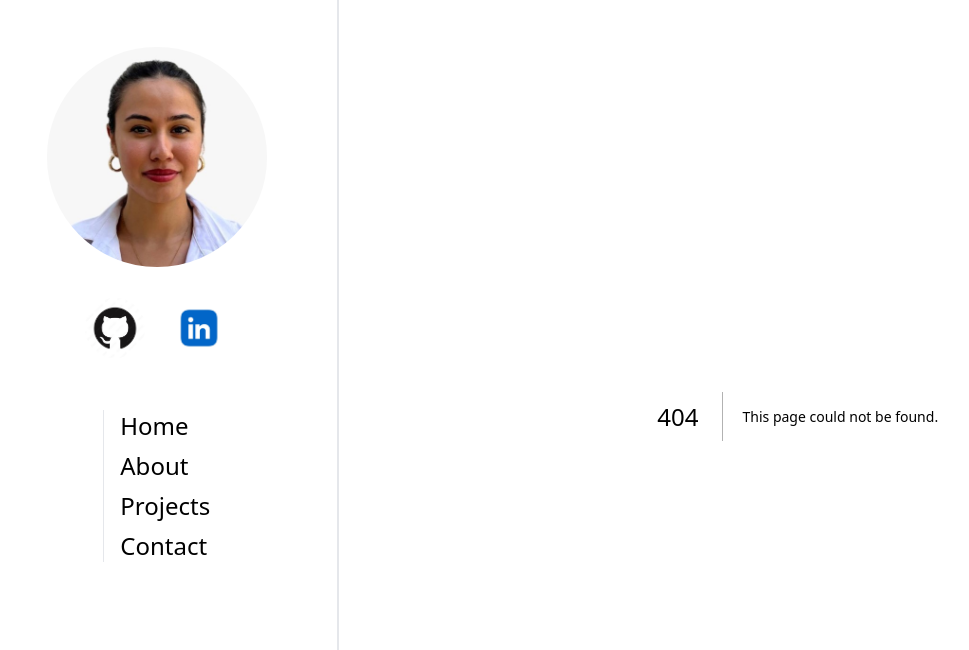
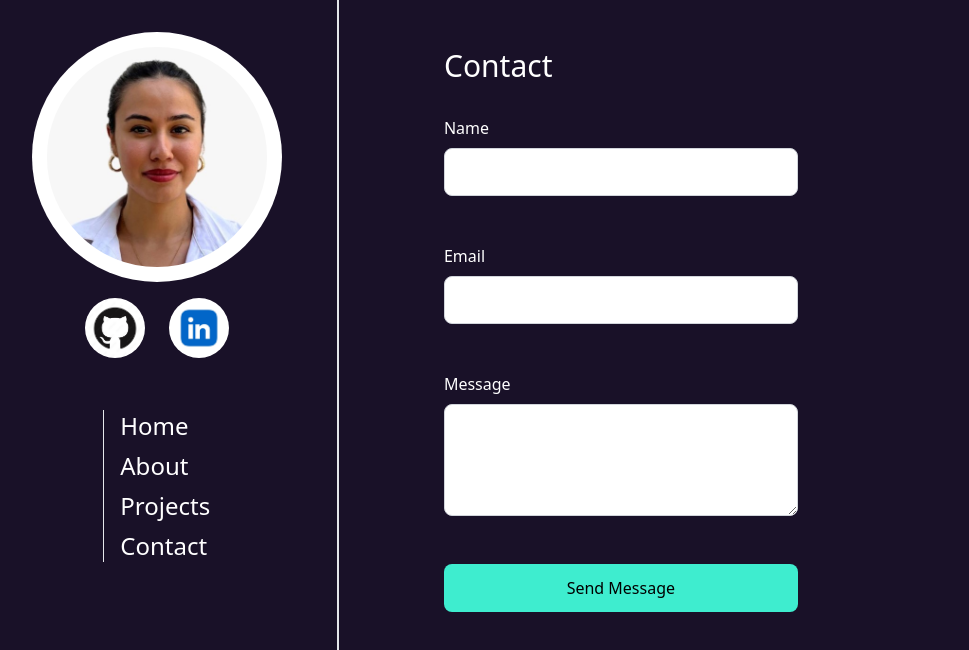
Before and after one commit to Eda-Inal/portfolio, a Next.js app in the folder portfolio/: page /contact in a window 1280 px wide. Before the commit this address had no page. Shown: the top 650 px of the page, without its empty margins (24-993 px from the left). Built offline with nearby package versions, Linux system fonts and the light colour scheme.

Commit message:
add contact page

```diff
--- /dev/null
+++ b/portfolio/src/app/components/contact.jsx
@@ -0,0 +1,99 @@
+'use client';
+import React, { useState } from 'react';
+
+function ContactPage() {
+    const [formData, setFormData] = useState({
+        name: '',
+        email: '',
+        message: '',
+    });
+
+    const [errors, setErrors] = useState({});
+
+    const handleChange = (e) => {
+        const { name, value } = e.target;
+        setFormData((prev) => ({ ...prev, [name]: value }));
+    };
+
+    const validate = () => {
+        const newErrors = {};
+        if (!formData.name) newErrors.name = 'Name is required';
+        if (!formData.email.includes('@')) newErrors.email = 'Invalid email address';
+        if (!formData.message) newErrors.message = 'Message cannot be empty';
+        setErrors(newErrors);
+        return Object.keys(newErrors).length === 0;
+    };
+
+    const handleSubmit = (e) => {
+        e.preventDefault();
+        if (validate()) {
+            console.log('Form submitted:', formData);
+            setFormData({ name: '', email: '', message: '' });
+            alert('Message sent successfully!');
+        }
+    };
+
+    return (
+        <form onSubmit={handleSubmit} className="flex flex-col mt-8 space-y-6">
+            <InputField
+                label="Name"
+                name="name"
+                value={formData.name}
+                onChange={handleChange}
+                error={errors.name}
+            />
+            <InputField
+                label="Email"
+                name="email"
+                value={formData.email}
+                onChange={handleChange}
+                error={errors.email}
+            />
+            <InputField
+                label="Message"
+                name="message"
+                value={formData.message}
+                onChange={handleChange}
+                error={errors.message}
+                isTextarea
+            />
+            <button
+                type="submit"
+                className="w-2/4 h-12 rounded-lg transition bg-secondary text-black hover:bg-[#77ffe8]"
+            >
+                Send Message
+            </button>
+        </form>
+    );
+}
+
+
+function InputField({ label, name, value, onChange, error, isTextarea = false }) {
+    return (
+        <div className="w-2/4 flex flex-col">
+            <label className="mb-2 font-medium">{label}</label>
+            {isTextarea ? (
+                <textarea
+                    name={name}
+                    value={value}
+                    onChange={onChange}
+                    className="h-28 p-3 rounded-lg border border-gray-300 focus:outline-secondary text-black"
+                />
+            ) : (
+                <input
+                    type="text"
+                    name={name}
+                    value={value}
+                    onChange={onChange}
+                    className="h-12 p-3 rounded-lg border border-gray-300 focus:outline-secondary text-black"
+                />
+            )}
+
+            <div className="text-secondary text-sm mt-1 min-h-[1rem]">
+                {error ? error : <>&nbsp;</>}
+            </div>
+        </div>
+    );
+}
+
+export default ContactPage;
--- a/portfolio/src/app/components/navbar.jsx
+++ b/portfolio/src/app/components/navbar.jsx
@@ -8,7 +8,7 @@
                 <div className='mb-2 font-light'><Link href="./home">Home</Link></div>
                 <div className='mb-2 font-light'><Link href="./about">About</Link></div>
                 <div className='mb-2 font-light'><Link href="./projects">Projects</Link></div>
-                <div className=' font-light'>Contact</div>
+                <div className=' font-light'><Link href="./contact">Contact</Link></div>
             </div>
 
         </div>
--- /dev/null
+++ b/portfolio/src/app/contact/page.jsx
@@ -0,0 +1,13 @@
+import React from 'react'
+import ContactPage from '../components/contact'
+
+function Contact() {
+  return (
+    <div className='md:mt-8 w-4/5 mx-auto'>
+    <div className='text-2xl md:text-2xl lg:text-3xl'>Contact</div>
+ <ContactPage/>
+</div>
+  )
+}
+
+export default Contact
```
